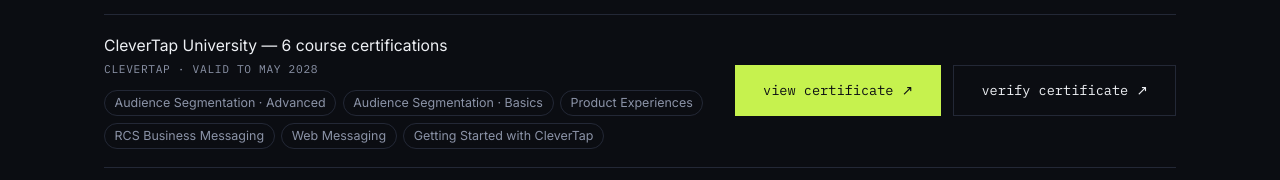
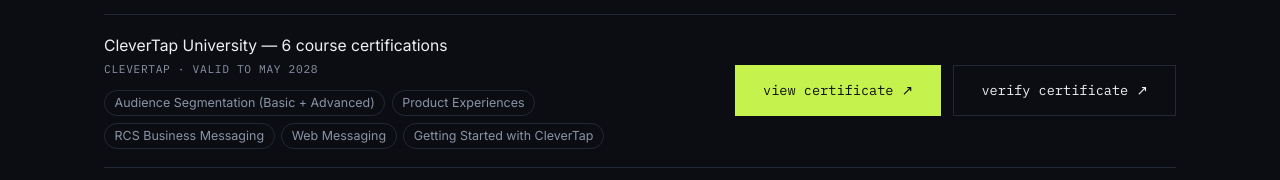
Before and after one commit to shadabkhansir/shadabkhan, a plain HTML site: page index.html in a window 1280 px wide. Shown: the part 6743-6923 px from the top of the page. Drawn offline with Linux system fonts and the light colour scheme.

Commit message:
Merge the two Audience Segmentation course tags into one
Co-Authored-By: Claude Opus 5.5 <noreply@anthropic.com>
Claude-Session: https://claude.ai/code/session_015uom4S1E2dMZZYUSt4ywLC

```diff
--- a/index.html
+++ b/index.html
@@ -947,8 +947,7 @@
         <li class="cred reveal">
           <span class="cred-name">CleverTap University — 6 course certifications <span class="cred-issuer mono">CleverTap · valid to May 2028</span>
             <span class="cred-courses">
-              <span>Audience Segmentation · Advanced</span>
-              <span>Audience Segmentation · Basics</span>
+              <span>Audience Segmentation (Basic + Advanced)</span>
               <span>Product Experiences</span>
               <span>RCS Business Messaging</span>
               <span>Web Messaging</span>
```
